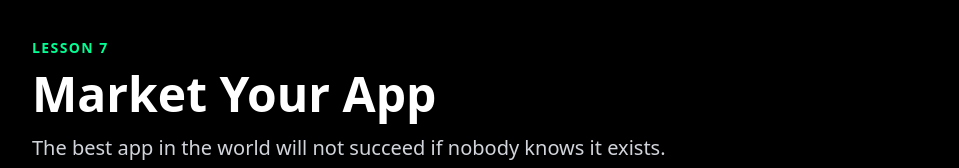
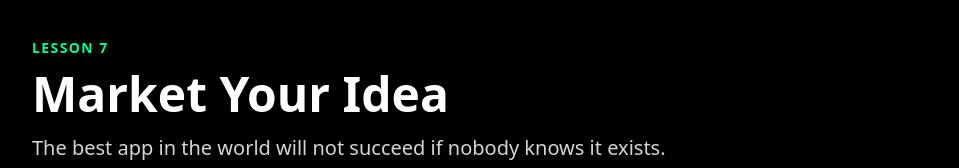
Before and after one commit to myapptly/apptly-website, a Next.js app: page /lesson-7 in a window 1280 px wide. Shown: the part 165-333 px from the top of the page, without its empty margins (160-1119 px from the left). Built offline with nearby package versions, Linux system fonts and the light colour scheme.

Commit message:
Update page

```diff
--- a/app/lesson-7/page.tsx
+++ b/app/lesson-7/page.tsx
@@ -16,7 +16,7 @@ export default function Lesson7() {
           <p className="text-[#00FF94] font-bold uppercase tracking-widest text-sm">
             Lesson 7
           </p>
-          <h1 className="text-5xl font-black mt-3">Market Your App</h1>
+          <h1 className="text-5xl font-black mt-3">Market Your Idea</h1>
           <p className="text-gray-300 mt-4 text-xl">
             The best app in the world will not succeed if nobody knows it exists.
           </p>
```
